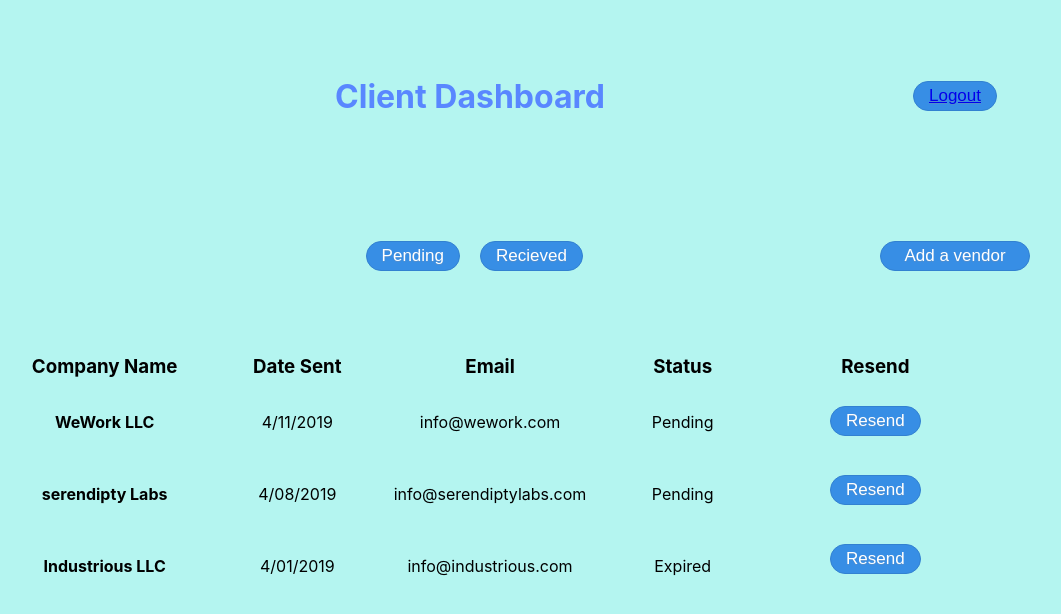
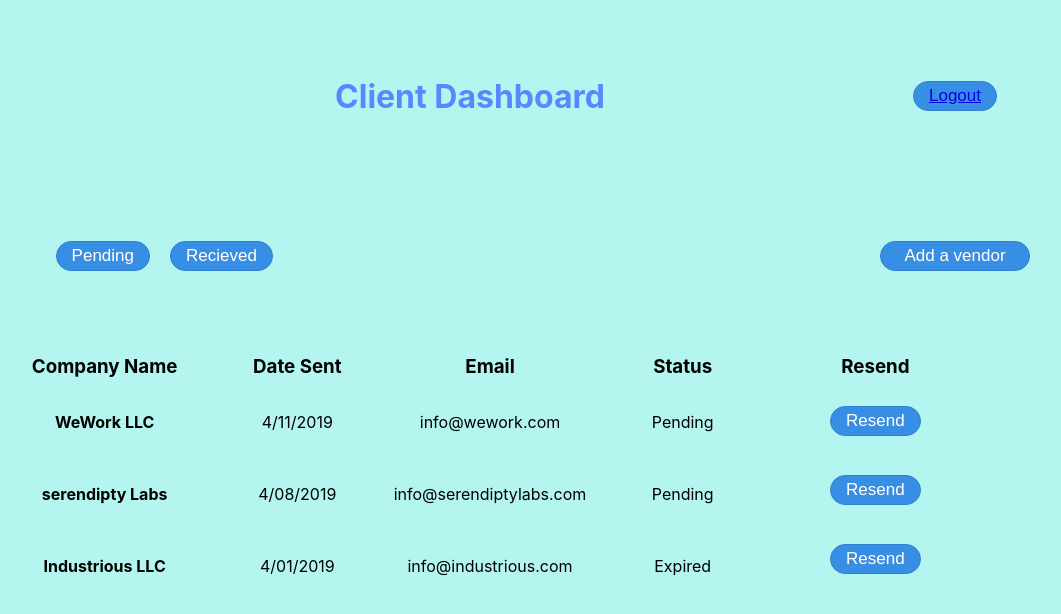
Before and after one commit to codedbyelvis/Zyllion-Demo, a React (Create React App) app: page /dashboard in a window 1280 px wide. Shown: the top 614 px of the page, without its empty margins (150-1211 px from the left). Built offline with nearby package versions, Linux system fonts and the light colour scheme.

Commit message:
Demo Finalized

```diff
--- a/src/components/Dashboard/Dashboard.css
+++ b/src/components/Dashboard/Dashboard.css
@@ -27,7 +27,7 @@
     text-align: center;
     align-self: center;
     justify-self: right;
-    grid-column: 2/3;
+    grid-column: 1/2;
     grid-row: 2/2;
     margin-right: 10px;
 }
@@ -38,7 +38,7 @@
     text-align: center;
     align-self: center;
     justify-self: left;
-    grid-column: 3/4;
+    grid-column: 2/3;
     grid-row: 2/2;
     margin-left: 10px;
 }
```
